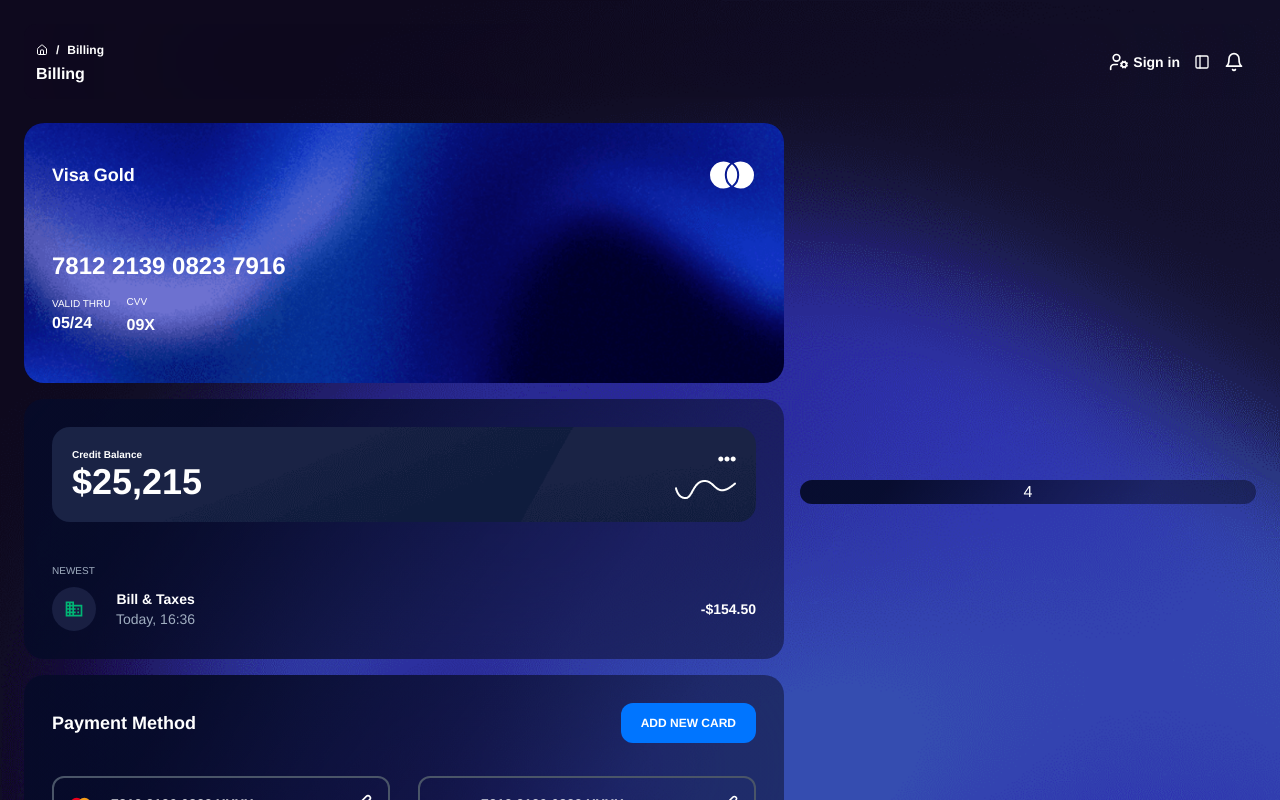
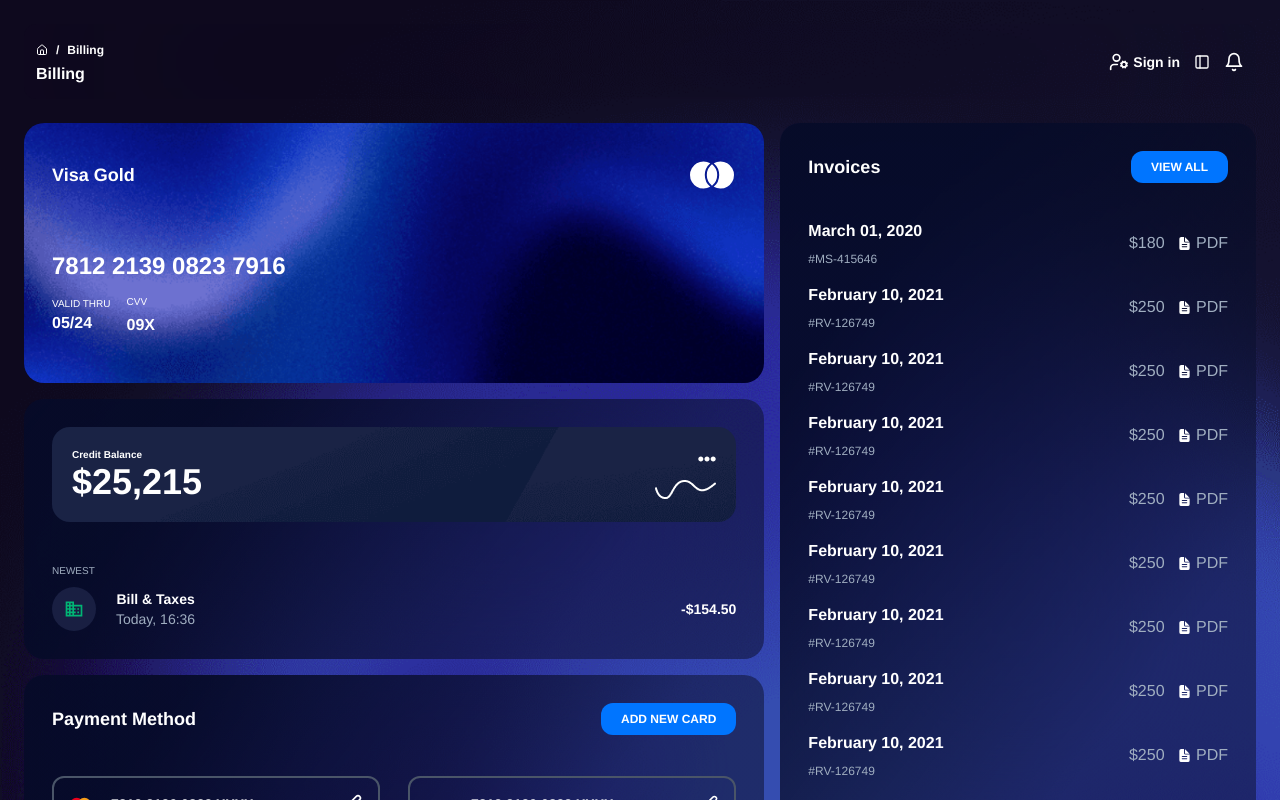
Before and after one commit to shefoo-om/Dashboard, a Next.js app: page /billing in a window 1280 px wide. Shown: the top 800 px of the page. Built offline with nearby package versions, Linux system fonts and the light colour scheme.

Commit message:
الحمدلله finally finished from the third pageee billing ****** page

```diff
--- a/src/app/billing/page.tsx
+++ b/src/app/billing/page.tsx
@@ -1,7 +1,25 @@
 /* eslint-disable @next/next/no-img-element */
-import type { BillingInformationDetails, TransactionDetails } from "@/types/Billing"
+import type { BillingInformationDetails, InvoicesInformationDetails, TransactionDetails } from "@/types/Billing"
 import { MoveDown, MoveUp, Pen, Trash } from "lucide-react"
 import lineImg from "@/assets/billing/lineImg.png"
+
+const InvoicesInformationDetails: InvoicesInformationDetails[] = [
+  { "id": 1, "date": "March 01, 2020", "invoice_number": "#MS-415646", "amount": 180 },
+  { "id": 2, "date": "February 10, 2021", "invoice_number": "#RV-126749", "amount": 250 },
+  { "id": 2, "date": "February 10, 2021", "invoice_number": "#RV-126749", "amount": 250 },
+  { "id": 2, "date": "February 10, 2021", "invoice_number": "#RV-126749", "amount": 250 },
+  { "id": 2, "date": "February 10, 2021", "invoice_number": "#RV-126749", "amount": 250 },
+  { "id": 2, "date": "February 10, 2021", "invoice_number": "#RV-126749", "amount": 250 },
+  { "id": 2, "date": "February 10, 2021", "invoice_number": "#RV-126749", "amount": 250 },
+  { "id": 2, "date": "February 10, 2021", "invoice_number": "#RV-126749", "amount": 250 },
+  { "id": 2, "date": "February 10, 2021", "invoice_number": "#RV-126749", "amount": 250 },
+  { "id": 2, "date": "February 10, 2021", "invoice_number": "#RV-126749", "amount": 250 },
+  { "id": 3, "date": "April 05, 2020", "invoice_number": "#QW-103578", "amount": 120 },
+  { "id": 4, "date": "June 25, 2019", "invoice_number": "#MS-415646", "amount": 180 },
+  { "id": 5, "date": "March 01, 2019", "invoice_number": "#AR-803481", "amount": 300 }
+]
+
+
 const BillingInformationDetails: BillingInformationDetails[] = [
   { id: 1, name: "oliver liam", company: "viking burrito", email: "oliver@burrito.com", vatNumber: "FRB1235476" },
   { id: 2, name: "oliver liam", company: "viking burrito", email: "oliver@burrito.com", vatNumber: "FRB1235476" },
@@ -25,6 +43,116 @@
     ]
   }
 ]
+
+const FirstComponent = (
+  <div className="row-span-2 col-span-2 h-max flex flex-wrap justify-between items-center gap-4">
+    <div className="billingFirstCardBg h-[260px] flex-auto w-max max-[1439px]:w-full flex flex-col justify-between items-center p-7">
+      <div className="h-max w-full flex justify-between items-center">
+        <p className="headerTitle">Visa Gold</p>
+        <div className="size-12">
+          <svg stroke="currentColor" fill="currentColor" strokeWidth="0" viewBox="0 0 24 24" color="#FFFFFF" style={{ color: "#FFFFFF" }} height="48px" width="48px" xmlns="http://www.w3.org/2000/svg">
+            <g><path fill="none" d="M0 0h24v24H0z"></path>
+              <path d="M12 6.654a6.786 6.786 0 0 1 2.596 5.344A6.786 6.786 0 0 1 12 17.34a6.786 6.786 0 0 1-2.596-5.343A6.786 6.786 0 0 1 12 6.654zm-.87-.582A7.783 7.783 0 0 0 8.4 12a7.783 7.783 0 0 0 2.728 5.926 6.798 6.798 0 1 1 .003-11.854zm1.742 11.854A7.783 7.783 0 0 0 15.6 12a7.783 7.783 0 0 0-2.73-5.928 6.798 6.798 0 1 1 .003 11.854z"></path></g>
+          </svg>
+        </div>
+      </div>
+      <div className="h-max w-full flex flex-col justify-between items-start pt-8">
+        <p className="w-full text-2xl font-bold">7812   2139   0823   7916</p>
+        <div className="w-full flex items-center gap-4 pt-3">
+          <div className="flex flex-col">
+            <p className="text-[10px]">VALID THRU</p>
+            <p className="text-base font-bold">05/24</p>
+          </div>
+          <div className="flex flex-col gap-y-1">
+            <p className="text-[10px]">CVV</p>
+            <p className="text-base font-bold">09X</p>
+          </div>
+        </div>
+      </div>
+      <div></div>
+    </div>
+    <div className="MainCards h-[260px] flex-auto max-[1439px]:w-full flex flex-col justify-between items-center p-7">
+      <div className="billingSecondCardBg w-full p-5 flex justify-between items-center mb-8">
+        <div className="flex flex-col">
+          <p className="text-[10px] font-semibold">Credit Balance</p>
+          <p className="text-4xl font-bold">$25,215</p>
+        </div>
+        <div className="flex flex-col items-end gap-3">
+          <svg stroke="currentColor" fill="currentColor" strokeWidth="0" viewBox="0 0 512 512" color="white" style={{ color: "white" }} height="18px" width="18px" xmlns="http://www.w3.org/2000/svg">
+            <path d="M328 256c0 39.8-32.2 72-72 72s-72-32.2-72-72 32.2-72 72-72 72 32.2 72 72zm104-72c-39.8 0-72 32.2-72 72s32.2 72 72 72 72-32.2 72-72-32.2-72-72-72zm-352 0c-39.8 0-72 32.2-72 72s32.2 72 72 72 72-32.2 72-72-32.2-72-72-72z"></path>
+          </svg>
+          <img src={lineImg.src} alt="" />
+        </div>
+      </div>
+      <span className="w-full m-0 text-[10px] text-secondColor font-medium">NEWEST</span>
+      <div className="w-full flex justify-between items-center ">
+        <div className="flex justify-between items-center gap-5">
+          <div className="size-11 rounded-full bg-[#191f42] flex justify-center items-center">
+            <svg stroke="currentColor" fill="currentColor" strokeWidth="0" viewBox="0 0 24 24" color="#01b574" style={{ color: "rgb(1, 181, 116)" }} height="20px" width="20px" xmlns="http://www.w3.org/2000/svg"><path fill="none" d="M0 0h24v24H0V0z"></path><path d="M12 7V3H2v18h20V7H12zM6 19H4v-2h2v2zm0-4H4v-2h2v2zm0-4H4V9h2v2zm0-4H4V5h2v2zm4 12H8v-2h2v2zm0-4H8v-2h2v2zm0-4H8V9h2v2zm0-4H8V5h2v2zm10 12h-8v-2h2v-2h-2v-2h2v-2h-2V9h8v10zm-2-8h-2v2h2v-2zm0 4h-2v2h2v-2z"></path></svg>
+          </div>
+          <div className="flex flex-col justify-between items-center">
+            <span className="text-sm font-semibold">Bill &amp; Taxes</span>
+            <span className="text-secondColor text-sm">Today, 16:36</span>
+          </div>
+        </div>
+        <span className="text-sm font-bold">-$154.50</span>
+      </div>
+    </div>
+    <div className="MainCards min-h-[185px] h-max w-full flex flex-col justify-between items-center gap-y-5 p-7">
+      <div className="h-max w-full flex justify-between items-center">
+        <p className="headerTitle">Payment Method</p>
+        <button className="text-xs font-bold bg-bgBlue px-5 py-2 rounded-xl duration-300 hover:scale-110">ADD NEW CARD</button>
+      </div>
+      <div className="w-full flex flex-wrap justify-between items-center gap-3 gap-y-5">
+        <div className="w-[48%] max-md:w-full border-[#4a5568] border-2 rounded-xl p-4 flex justify-between items-center">
+          <div className="flex justify-between items-center gap-5">
+            <div className="flex justify-center items-center">
+              <svg width="21px" viewBox="0 0 21 15" fill="none" xmlns="http://www.w3.org/2000/svg"><circle cx="6.63158" cy="7.49999" r="6.63158" fill="#EB001B"></circle><circle cx="14.3685" cy="7.49999" r="6.63158" fill="#F79E1B"></circle></svg>
+            </div>
+            <div className="flex flex-col justify-between items-center">
+              <span className="text-sm font-semibold">7812 2139 0823 XXXX</span>
+            </div>
+          </div>
+          <Pen width={20} height={20} className="hover:scale-105 duration-200 cursor-pointer" />
+        </div>
+        <div className="w-[48%] max-md:w-full border-[#4a5568] border-2 rounded-xl p-4 flex justify-between items-center">
+          <div className="flex justify-between items-center gap-5">
+            <div className="flex justify-center items-center">
+              <svg width="25px" viewBox="0 0 25 9" fill="none" xmlns="http://www.w3.org/2000/svg"><path fillRule="evenodd" clipRule="evenodd" d="M12.6708 2.96349C12.6568 4.15055 13.653 4.81298 14.4034 5.20684C15.1744 5.61099 15.4333 5.87013 15.4304 6.23147C15.4245 6.78459 14.8153 7.02862 14.2452 7.03812C13.2505 7.05475 12.6723 6.74889 12.2125 6.51753L11.8542 8.32341C12.3155 8.55247 13.1696 8.75217 14.0554 8.76087C16.1345 8.76087 17.4947 7.65543 17.5021 5.94145C17.5102 3.76625 14.7087 3.64579 14.7278 2.67348C14.7344 2.37871 14.9956 2.06408 15.568 1.98406C15.8512 1.94368 16.6332 1.91274 17.5198 2.35252L17.8677 0.605286C17.391 0.418253 16.7782 0.239136 16.0153 0.239136C14.0583 0.239136 12.6819 1.35962 12.6708 2.96349V2.96349ZM21.2115 0.389687C20.8319 0.389687 20.5118 0.628245 20.3691 0.99433L17.3991 8.63249H19.4767L19.8901 7.40183H22.429L22.6689 8.63249H24.5L22.902 0.389687H21.2115ZM21.5021 2.61641L22.1016 5.7116H20.4596L21.5021 2.61641ZM10.1518 0.389687L8.51418 8.63249H10.4939L12.1308 0.389687H10.1518ZM7.22303 0.389687L5.16233 6.00003L4.32878 1.22966C4.23097 0.697187 3.84472 0.389687 3.41579 0.389687H0.0471011L0 0.629037C0.691574 0.790671 1.47729 1.0514 1.95326 1.33033C2.24457 1.50067 2.32775 1.64964 2.42336 2.05458L4.00214 8.63249H6.0945L9.3021 0.389687H7.22303Z" fill="white"></path></svg>
+            </div>
+            <div className="flex flex-col justify-between items-center">
+              <span className="text-sm font-semibold">7812 2139 0823 XXXX</span>
+            </div>
+          </div>
+          <Pen width={18} height={18} className="hover:scale-105 duration-200 cursor-pointer" />
+        </div>
+      </div>
+    </div>
+  </div>
+)
+
+const SecondComponent = ({ SecondComponent }: { SecondComponent: InvoicesInformationDetails[] }) => (
+  <>
+    {SecondComponent.map((ele) => (
+      <li key={ele.id} className="flex justify-between items-center gap-1 py-2">
+        <div className="flex flex-col justify-between items-start gap-2">
+          <p className="font-bold">{ele.date}</p>
+          <p className="text-secondColor text-xs">{ele.invoice_number}</p>
+        </div>
+        <div className="flex justify-between items-center gap-3">
+          <p className="text-secondColor">${ele.amount}</p>
+          <div className="flex justify-between items-center">
+            <svg stroke="currentColor" fill="currentColor" strokeWidth="0" viewBox="0 0 512 512" color="#fff" height="15px" width="15px" xmlns="http://www.w3.org/2000/svg">
+              <path d="M428 224H288a48 48 0 01-48-48V36a4 4 0 00-4-4h-92a64 64 0 00-64 64v320a64 64 0 0064 64h224a64 64 0 0064-64V228a4 4 0 00-4-4zm-92 160H176a16 16 0 010-32h160a16 16 0 010 32zm0-80H176a16 16 0 010-32h160a16 16 0 010 32z"></path>
+              <path d="M419.22 188.59L275.41 44.78a2 2 0 00-3.41 1.41V176a16 16 0 0016 16h129.81a2 2 0 001.41-3.41z"></path>
+            </svg>
+            <span className="text-secondColor">&nbsp;PDF</span>
+          </div>
+        </div>
+      </li>
+    ))}
+  </>
+)
 
 const BillingInformation = ({ BillingInformation }: { BillingInformation: BillingInformationDetails[] }) => (
   <>
@@ -83,97 +211,21 @@
 
 export default function BillingPage() {
   return (
-    <div className="w-full h-max flex flex-col justify-between items-center gap-y-5 pb-2 pt-6">
-      <div className="w-full h-full flex justify-between items-center max-lg:flex-wrap gap-4">
-        <div className="w-2/3 h-max max-lg:w-full flex flex-wrap justify-between items-center gap-4">
-          <div className="billingFirstCardBg h-[260px] w-[49%] max-[1440px]:w-full flex flex-col justify-between items-center p-7">
+    <div className="w-full flex flex-col justify-between items-center gap-y-5 pb-2 pt-6">
+      <div className="w-full h-full grid grid-rows-2 grid-flow-col max-lg:flex max-lg:flex-col max-lg:justify-between max-lg:items-center gap-4">
+        {FirstComponent}
+        <div className="MainCards row-start-1 row-end-3 max-lg:w-full">
+          <div className="max-h-[420px] max-[1439px]:max-h-[700px] max-lg:h-max overflow-hidden flex flex-wrap items-center gap-7 justify-center p-7">
             <div className="h-max w-full flex justify-between items-center">
-              <p className="headerTitle">Visa Gold</p>
-              <div className="size-12">
-                <svg stroke="currentColor" fill="currentColor" strokeWidth="0" viewBox="0 0 24 24" color="#FFFFFF" style={{ color: "#FFFFFF" }} height="48px" width="48px" xmlns="http://www.w3.org/2000/svg">
-                  <g><path fill="none" d="M0 0h24v24H0z"></path>
-                    <path d="M12 6.654a6.786 6.786 0 0 1 2.596 5.344A6.786 6.786 0 0 1 12 17.34a6.786 6.786 0 0 1-2.596-5.343A6.786 6.786 0 0 1 12 6.654zm-.87-.582A7.783 7.783 0 0 0 8.4 12a7.783 7.783 0 0 0 2.728 5.926 6.798 6.798 0 1 1 .003-11.854zm1.742 11.854A7.783 7.783 0 0 0 15.6 12a7.783 7.783 0 0 0-2.73-5.928 6.798 6.798 0 1 1 .003 11.854z"></path></g>
-                </svg>
-              </div>
+              <p className="headerTitle">Invoices</p>
+              <button className="text-xs font-bold bg-bgBlue px-5 py-2 rounded-xl duration-300 hover:scale-110">VIEW ALL</button>
             </div>
-            <div className="h-max w-full flex flex-col justify-between items-start pt-8">
-              <p className="w-full text-2xl font-bold">7812   2139   0823   7916</p>
-              <div className="w-full flex items-center gap-4 pt-3">
-                <div className="flex flex-col">
-                  <p className="text-[10px]">VALID THRU</p>
-                  <p className="text-base font-bold">05/24</p>
-                </div>
-                <div className="flex flex-col gap-y-1">
-                  <p className="text-[10px]">CVV</p>
-                  <p className="text-base font-bold">09X</p>
-                </div>
-              </div>
-            </div>
-            <div></div>
-          </div>
-          <div className="MainCards h-[260px] w-[49%] max-[1440px]:w-full flex flex-col justify-between items-center p-7">
-            <div className="billingSecondCardBg w-full p-5 flex justify-between items-center mb-8">
-              <div className="flex flex-col">
-                <p className="text-[10px] font-semibold">Credit Balance</p>
-                <p className="text-4xl font-bold">$25,215</p>
-              </div>
-              <div className="flex flex-col items-end gap-3">
-                <svg stroke="currentColor" fill="currentColor" strokeWidth="0" viewBox="0 0 512 512" color="white" style={{ color: "white" }} height="18px" width="18px" xmlns="http://www.w3.org/2000/svg">
-                  <path d="M328 256c0 39.8-32.2 72-72 72s-72-32.2-72-72 32.2-72 72-72 72 32.2 72 72zm104-72c-39.8 0-72 32.2-72 72s32.2 72 72 72 72-32.2 72-72-32.2-72-72-72zm-352 0c-39.8 0-72 32.2-72 72s32.2 72 72 72 72-32.2 72-72-32.2-72-72-72z"></path>
-                </svg>
-                <img src={lineImg.src} alt="" />
-              </div>
-            </div>
-            <span className="w-full m-0 text-[10px] text-secondColor font-medium">NEWEST</span>
-            <div className="w-full flex justify-between items-center ">
-              <div className="flex justify-between items-center gap-5">
-                <div className="size-11 rounded-full bg-[#191f42] flex justify-center items-center">
-                  <svg stroke="currentColor" fill="currentColor" strokeWidth="0" viewBox="0 0 24 24" color="#01b574" style={{ color: "rgb(1, 181, 116)" }} height="20px" width="20px" xmlns="http://www.w3.org/2000/svg"><path fill="none" d="M0 0h24v24H0V0z"></path><path d="M12 7V3H2v18h20V7H12zM6 19H4v-2h2v2zm0-4H4v-2h2v2zm0-4H4V9h2v2zm0-4H4V5h2v2zm4 12H8v-2h2v2zm0-4H8v-2h2v2zm0-4H8V9h2v2zm0-4H8V5h2v2zm10 12h-8v-2h2v-2h-2v-2h2v-2h-2V9h8v10zm-2-8h-2v2h2v-2zm0 4h-2v2h2v-2z"></path></svg>
-                </div>
-                <div className="flex flex-col justify-between items-center">
-                  <span className="text-sm font-semibold">Bill &amp; Taxes</span>
-                  <span className="text-secondColor text-sm">Today, 16:36</span>
-                </div>
-              </div>
-              <span className="text-sm font-bold">-$154.50</span>
-            </div>
-          </div>
-          <div className="MainCards min-h-[185px] h-max w-full flex flex-col justify-between items-center gap-y-5 p-7">
-            <div className="h-max w-full flex justify-between items-center">
-              <p className="headerTitle">Payment Method</p>
-              <button className="text-xs font-bold bg-bgBlue px-5 py-3 rounded-xl duration-300 hover:scale-110">ADD NEW CARD</button>
-            </div>
-            <div className="w-full flex flex-wrap justify-between items-center gap-3 gap-y-5">
-              <div className="w-[48%] max-md:w-full border-[#4a5568] border-2 rounded-xl p-4 flex justify-between items-center">
-                <div className="flex justify-between items-center gap-5">
-                  <div className="flex justify-center items-center">
-                    <svg width="21px" viewBox="0 0 21 15" fill="none" xmlns="http://www.w3.org/2000/svg"><circle cx="6.63158" cy="7.49999" r="6.63158" fill="#EB001B"></circle><circle cx="14.3685" cy="7.49999" r="6.63158" fill="#F79E1B"></circle></svg>
-                  </div>
-                  <div className="flex flex-col justify-between items-center">
-                    <span className="text-sm font-semibold">7812 2139 0823 XXXX</span>
-                  </div>
-                </div>
-                <Pen width={20} height={20} className="hover:scale-105 duration-200 cursor-pointer" />
-              </div>
-              <div className="w-[48%] max-md:w-full border-[#4a5568] border-2 rounded-xl p-4 flex justify-between items-center">
-                <div className="flex justify-between items-center gap-5">
-                  <div className="flex justify-center items-center">
-                    <svg width="25px" viewBox="0 0 25 9" fill="none" xmlns="http://www.w3.org/2000/svg"><path fillRule="evenodd" clipRule="evenodd" d="M12.6708 2.96349C12.6568 4.15055 13.653 4.81298 14.4034 5.20684C15.1744 5.61099 15.4333 5.87013 15.4304 6.23147C15.4245 6.78459 14.8153 7.02862 14.2452 7.03812C13.2505 7.05475 12.6723 6.74889 12.2125 6.51753L11.8542 8.32341C12.3155 8.55247 13.1696 8.75217 14.0554 8.76087C16.1345 8.76087 17.4947 7.65543 17.5021 5.94145C17.5102 3.76625 14.7087 3.64579 14.7278 2.67348C14.7344 2.37871 14.9956 2.06408 15.568 1.98406C15.8512 1.94368 16.6332 1.91274 17.5198 2.35252L17.8677 0.605286C17.391 0.418253 16.7782 0.239136 16.0153 0.239136C14.0583 0.239136 12.6819 1.35962 12.6708 2.96349V2.96349ZM21.2115 0.389687C20.8319 0.389687 20.5118 0.628245 20.3691 0.99433L17.3991 8.63249H19.4767L19.8901 7.40183H22.429L22.6689 8.63249H24.5L22.902 0.389687H21.2115ZM21.5021 2.61641L22.1016 5.7116H20.4596L21.5021 2.61641ZM10.1518 0.389687L8.51418 8.63249H10.4939L12.1308 0.389687H10.1518ZM7.22303 0.389687L5.16233 6.00003L4.32878 1.22966C4.23097 0.697187 3.84472 0.389687 3.41579 0.389687H0.0471011L0 0.629037C0.691574 0.790671 1.47729 1.0514 1.95326 1.33033C2.24457 1.50067 2.32775 1.64964 2.42336 2.05458L4.00214 8.63249H6.0945L9.3021 0.389687H7.22303Z" fill="white"></path></svg>
-                  </div>
-                  <div className="flex flex-col justify-between items-center">
-                    <span className="text-sm font-semibold">7812 2139 0823 XXXX</span>
-                  </div>
-                </div>
-                <Pen width={18} height={18} className="hover:scale-105 duration-200 cursor-pointer" />
-              </div>
-            </div>
+            <ul className="w-full max-h-[350px] max-[1439px]:max-h-[650px] overflow-auto flex flex-col pb-20">
+              <SecondComponent SecondComponent={InvoicesInformationDetails} />
+            </ul>
           </div>
         </div>
-        <div className="MainCards h-full w-1/3 max-[1440px]:w-[40%] max-lg:w-full flex flex-col">
-          <div className="h-full flex items-center justify-center">4</div>
-        </div>
       </div>
-
       <div className="w-full flex flex-wrap justify-between items-center gap-y-2">
         <div className="w-[61%] max-lg:w-[54%] max-md:w-full">
           <div className="MainCards w-full h-[555px] flex flex-wrap justify-between items-center py-6 px-5">
```
Also changed, not shown: src/types/Billing.d.ts (+7 -1 lines).
